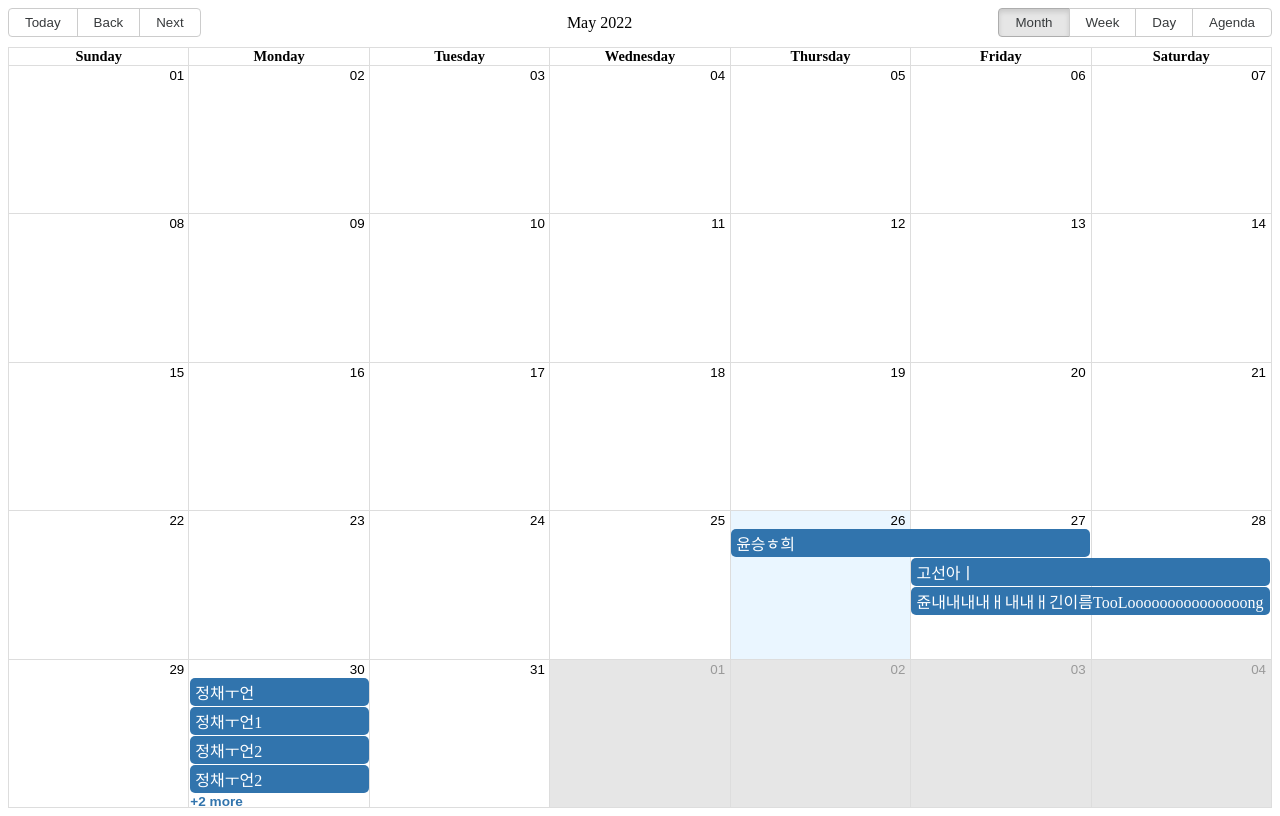
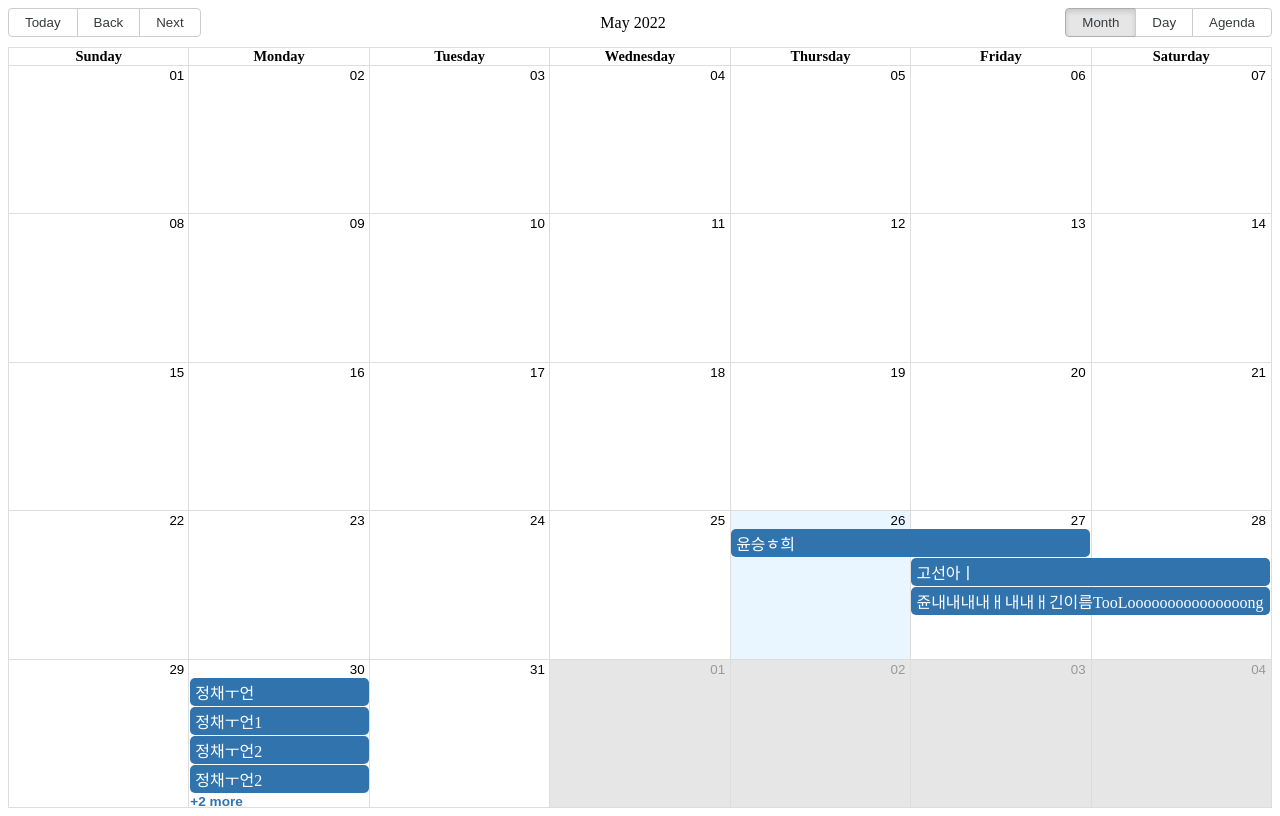
Before and after one commit to Adel-es/mogakko_bot_front, a React (Create React App) app: page /schedule in a window 1280 px wide. Built offline with nearby package versions, Linux system fonts and the light colour scheme.

Commit message:
feat : calendar에 week 뷰 없애기
issue : #2

```diff
--- a/src/components/calendar/MonthlyCalendar.tsx
+++ b/src/components/calendar/MonthlyCalendar.tsx
@@ -49,6 +49,7 @@ function MonthlyCalendar({
 			events={Array.from(schedulesOfCurrentMonth.values())}
 			titleAccessor={"name"}
 			onSelectSlot={onSelectSlot}
+			views={["month", "day", "agenda"]}
 		></Calendar>
 	);
 }
```
